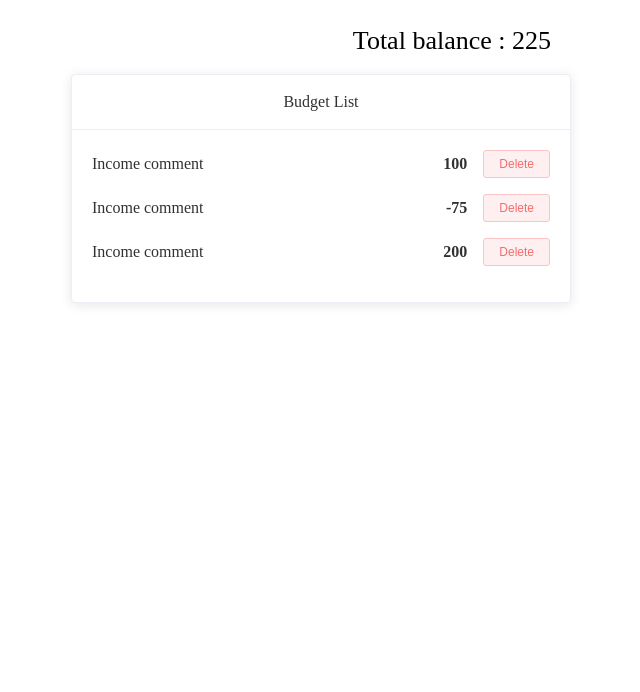
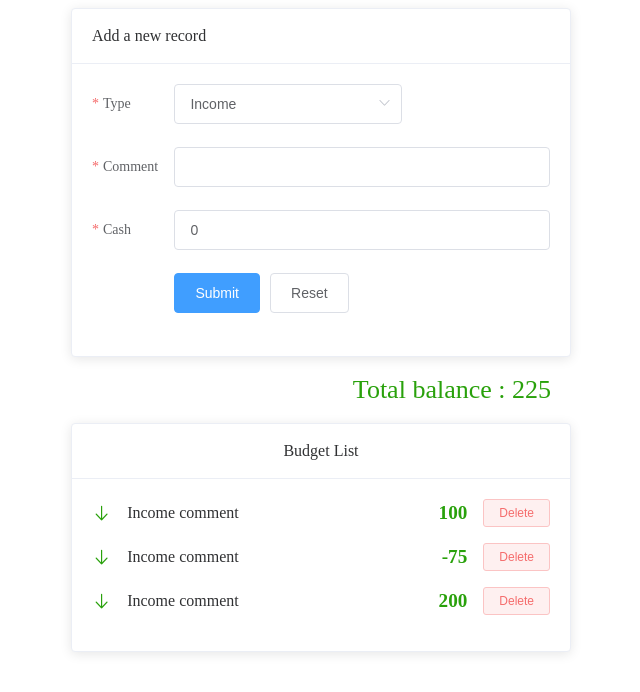
Before and after one commit to DryakhlovDS/vue-app-budget, a Vue app: page / in a window 1280 px wide. Shown: the top 692 px of the page, without its empty margins (319-959 px from the left). Built offline with nearby package versions, Linux system fonts and the light colour scheme.

Commit message:
add style: color text, icons

```diff
--- a/src/App.vue
+++ b/src/App.vue
@@ -1,50 +1,83 @@
 <template>
   <div id="App">
+    <Form @submitForm="addItemList"/>
     <TotalBalance :total="totalBalance" />
-    <BudgetList :list="list" @deleteItem="onDeleteElement" />
+    <BudgetList :list="list" @deleteItem="dialog" />
+    <ModalDialog v-if="centerDialogVisible"
+      @confirmDelete="onDeleteElement"
+      @closeDialog="closeDialog"
+      :text="dialogText"
+      :id="dialogId" />
   </div>
 </template>
 
 <script>
 import BudgetList from '@/components/BudgetList.vue';
 import TotalBalance from '@/components/TotalBalance.vue';
+import Form from './components/Form.vue';
+import ModalDialog from './components/ModalDialog.vue';
 
 export default {
   name: 'App',
   components: {
     BudgetList,
     TotalBalance,
+    Form,
+    ModalDialog,
   },
   data: () => ({
     list: {
       1: {
-        type: 'income',
-        value: 100,
+        type: 'Income',
+        cash: 100,
         comment: 'Income comment',
         id: 1,
       },
       2: {
-        type: 'income',
-        value: -75,
+        type: 'Income',
+        cash: -75,
         comment: 'Income comment',
         id: 2,
       },
       3: {
-        type: 'income',
-        value: 200,
+        type: 'Income',
+        cash: 200,
         comment: 'Income comment',
         id: 3,
       },
     },
+    centerDialogVisible: false,
+    dialogText: '',
+    dialogId: 0,
   }),
   computed: {
     totalBalance() {
-      return Object.values(this.list).reduce((acc, item) => acc + item.value, 0);
+      return Object.values(this.list).reduce((acc, item) => acc + item.cash, 0);
     },
   },
   methods: {
+    dialog(id) {
+      this.dialogText = this.list[id].comment;
+      this.dialogId = id;
+      this.centerDialogVisible = true;
+    },
+    closeDialog() {
+      this.centerDialogVisible = false;
+    },
     onDeleteElement(id) {
       this.$delete(this.list, id);
+      this.closeDialog();
+    },
+    addItemList(data) {
+      const newId = Number(Object.keys(this.list).pop()) + 1 || 1;
+      const newListItem = {
+        ...data,
+        id: newId,
+      };
+      if (data.type === 'Outcome') {
+        newListItem.cash = 0 - data.cash;
+      }
+      this.$set(this.list, newListItem.id, newListItem);
     },
   },
 };
--- a/src/components/BudgetList.vue
+++ b/src/components/BudgetList.vue
@@ -2,11 +2,10 @@
   <div class="budget-list-wrap">
     <el-card :header="header"  class="box-card">
       <template v-if="!isEmpty">
-        <div class="list-item" v-for="(item, props) in list" :key="props">
-          <span class="budget-comment">{{item.comment}}</span>
-          <span class="budget-value">{{item.value}}</span>
-          <el-button type="danger" size="mini" plain @click="deleteItem(item.id)">Delete</el-button>
-        </div>
+        <BudgetListItem  v-for="(item, props) in list"
+          :key="props"
+          :item="item"
+          @deleteItem="deleteItem" />
       </template>
         <el-alert
           v-else
@@ -21,8 +20,13 @@
 </template>
 
 <script>
+import BudgetListItem from './BudgetListItem.vue';
+
 export default {
   name: 'BudgetList',
+  components: {
+    BudgetListItem,
+  },
   props: {
     list: {
       type: Object,
@@ -54,16 +58,4 @@ export default {
   text-align: center;
 }
 
-.list-item{
-  display: flex;
-  align-items: center;
-  margin-bottom: 1rem;
-}
-
-.budget-value{
-  margin-left: auto;
-  margin-right: 1rem;
-  font-weight: bold;
-}
-
 </style>
--- /dev/null
+++ b/src/components/BudgetListItem.vue
@@ -0,0 +1,64 @@
+<template>
+  <div class="list-item">
+    <i v-if="item.type === 'Income'" class="el-icon-bottom" :class="colorText"></i>
+    <i v-else class="el-icon-top" :class="colorText"></i>
+    <span class="budget-comment">{{item.comment}}</span>
+    <span class="budget-value" :class="colorText">{{item.cash}}</span>
+    <el-button type="danger" size="mini" plain @click="deleteItem(item.id)">
+      Delete
+    </el-button>
+  </div>
+</template>
+
+<script>
+export default {
+  name: 'BudgetListItem',
+  props: {
+    item: {
+      type: Object,
+      default: () => ({}),
+    },
+  },
+  computed: {
+    colorText() {
+      return {
+        green: this.item.type === 'Income',
+        red: this.item.type === 'Outcome',
+      };
+    },
+  },
+  methods: {
+    deleteItem(id) {
+      this.$emit('deleteItem', id);
+    },
+  },
+};
+</script>
+
+<style scoped>
+.list-item{
+  display: flex;
+  align-items: center;
+  margin-bottom: 1rem;
+}
+
+.budget-comment {
+margin-left: 1rem;
+}
+
+.budget-value{
+  margin-left: auto;
+  margin-right: 1rem;
+  font-weight: bold;
+}
+
+.green {
+  font-size: 1.2rem;
+  color: #29a10b;
+}
+
+.red {
+  font-size: 1.2rem;
+  color: brown;
+}
+</style>
--- /dev/null
+++ b/src/components/Form.vue
@@ -0,0 +1,78 @@
+<template>
+  <el-card :header="header"  class="box-card">
+    <el-form :model="formData"
+     :rules="rules"
+     ref="addItem"
+     label-width="18%"
+     label-position="left">
+      <el-form-item
+        label="Type"
+        prop="type"
+      >
+        <el-select v-model="formData.type">
+          <el-option value="Income">Income</el-option>
+          <el-option value="Outcome">Outcome</el-option>
+        </el-select>
+      </el-form-item>
+      <el-form-item
+        label="Comment"
+        prop="comment"
+      >
+        <el-input v-model="formData.comment" autocomplete="off"></el-input>
+      </el-form-item>
+      <el-form-item
+        label="Cash"
+        prop="cash"
+      >
+        <el-input v-model.number="formData.cash" autocomplete="off"></el-input>
+      </el-form-item>
+      <el-form-item>
+        <el-button type="primary" @click="submitForm('addItem')">Submit</el-button>
+        <el-button @click="resetForm('addItem')">Reset</el-button>
+      </el-form-item>
+    </el-form>
+  </el-card>
+</template>
+
+<script>
+export default {
+  name: 'Form',
+  data: () => ({
+    header: 'Add a new record',
+    formData: {
+      type: 'Income',
+      comment: '',
+      cash: 0,
+    },
+    rules: {
+      cash: [
+        { required: true, message: 'cash is required' },
+        { type: 'number', message: 'cash must be a number' },
+      ],
+      type: [{ required: true, message: 'choose type' }],
+      comment: [{ required: true, message: 'Please, add comment', trigger: 'blur' }],
+    },
+  }),
+  methods: {
+    submitForm(formName) {
+      this.$refs.addItem.validate((valid) => {
+        if (valid) {
+          this.$emit('submitForm', { ...this.formData });
+          this.resetForm(formName);
+        }
+      });
+    },
+    resetForm(formName) {
+      this.$refs[formName].resetFields();
+    },
+  },
+};
+</script>
+
+<style scoped>
+.el-card{
+  margin: auto;
+  max-width: 500px;
+  text-align: left;
+}
+</style>
--- /dev/null
+++ b/src/components/ModalDialog.vue
@@ -0,0 +1,46 @@
+<template>
+  <el-dialog
+      :visible="true"
+      :show-close="false"
+      title="Warning"
+      width="30%"
+      >
+      <span>Are you shure to delete record "{{ text }}"</span>
+      <div class="dialog-footer">
+        <el-button @click="closeDialog(true)">Cancel</el-button>
+        <el-button type="primary" @click="confirmDelete(id)">Confirm</el-button>
+      </div>
+    </el-dialog>
+</template>
+
+<script>
+export default {
+  name: 'ModalDialog',
+  props: {
+    text: {
+      type: String,
+      default: '',
+    },
+    id: {
+      type: Number,
+      default: 0,
+    },
+  },
+  methods: {
+    closeDialog(close) {
+      this.$emit('closeDialog', !close);
+    },
+    confirmDelete(id) {
+      this.$emit('confirmDelete', id);
+    },
+  },
+};
+</script>
+
+<style scoped>
+.dialog-footer{
+  margin-top: 1rem;
+  display: flex;
+  justify-content: flex-end;
+}
+</style>
--- a/src/components/TotalBalance.vue
+++ b/src/components/TotalBalance.vue
@@ -1,5 +1,6 @@
 <template>
-  <div class="total-value">Total balance : {{total}}</div>
+  <div class="total-value" :class="classObject" @click="onConsole">
+    Total balance : {{total}}</div>
 </template>
 
 <script>
@@ -9,6 +10,22 @@ export default {
     total: {
       type: Number,
       default: 0,
+    },
+  },
+  data: () => ({
+    someClass: 'some-class',
+  }),
+  computed: {
+    classObject() {
+      return {
+        'bad-balance': this.total < 0,
+        'good-balance': this.total > 0,
+      };
+    },
+  },
+  methods: {
+    onConsole() {
+      console.log(this.isBadBalance, this.classObject);
     },
   },
 };
@@ -23,4 +40,12 @@ export default {
   font-size: 26px;
   text-align: right;
 }
+
+.bad-balance{
+  color: brown;
+}
+
+.good-balance{
+  color: #29a10b;
+}
 </style>
--- a/src/plugins/elements/index.js
+++ b/src/plugins/elements/index.js
@@ -1,11 +1,22 @@
 import Vue from 'vue';
-import { Alert, Button, Card } from 'element-ui';
+import {
+  Alert,
+  Button,
+  Card,
+  Dialog,
+  Form,
+  FormItem,
+  Icon,
+  Input,
+  Option,
+  Select,
+} from 'element-ui';
 import lang from 'element-ui/lib/locale/lang/en';
 import locale from 'element-ui/lib/locale';
 import 'element-ui/lib/theme-chalk/index.css';
 
 locale.use(lang);
 
-const elements = [Button, Card, Alert];
+const elements = [Button, Card, Alert, Form, FormItem, Select, Input, Option, Dialog, Icon];
 
 elements.forEach((el) => Vue.component(el.name, el));
```
